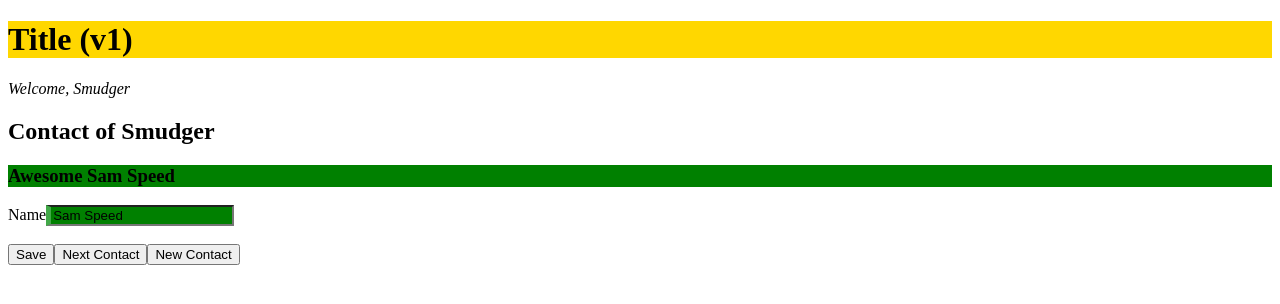
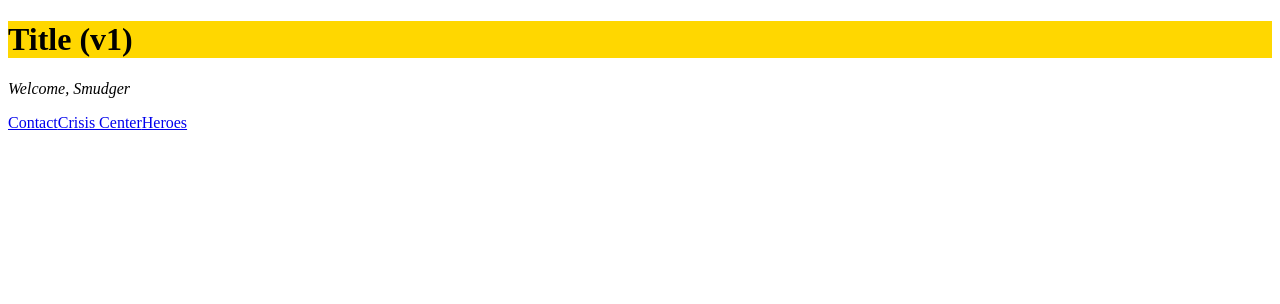
Before and after one commit to wanasak/angular-module, an Angular app: page / in a window 1280 px wide. Shown: the top 304 px of the page. Built offline with nearby package versions, Linux system fonts and the light colour scheme.

Commit message:
router module forroot

```diff
--- a/src/app/app.component.ts
+++ b/src/app/app.component.ts
@@ -4,7 +4,12 @@ import { Component } from '@angular/core';
   selector: 'app-root',
   template: `
     <app-title [subTitle]="subTitle"></app-title>
-    <app-contact></app-contact>
+    <nav>
+      <a routerLink="contact" routerActive="active">Contact</a>
+      <a routerLink="crisis" routerActive="active">Crisis Center</a>
+      <a routerLink="heroes" routerActive="active">Heroes</a>
+    </nav>
+    <router-outlet></router-outlet>
   `
 })
 export class AppComponent {
```
Also changed, not shown: src/app/app-routing.module.ts (added, +14 -0 lines), src/app/app.module.ts (+8 -2 lines).
